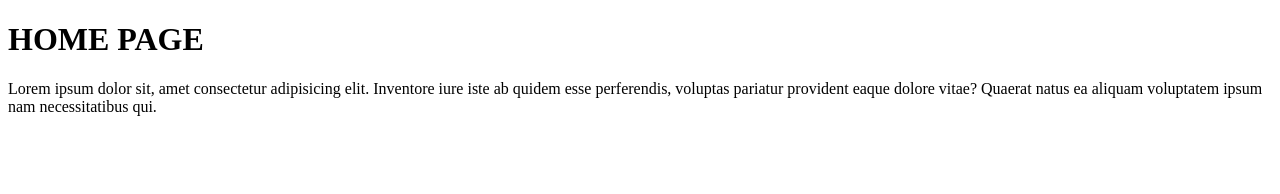
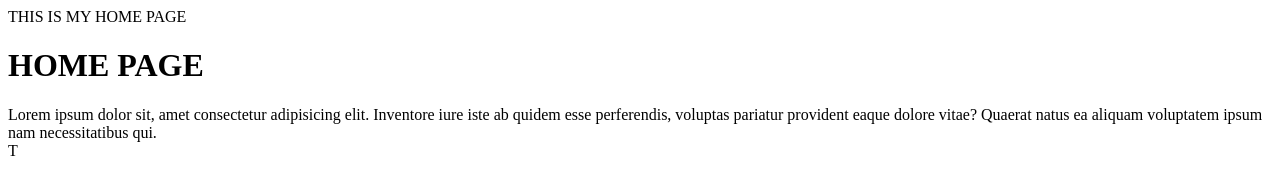
Before and after one commit to ayan2507d-afk/FEATURE-LOGIN, a plain HTML site: page FEATURE-LOGIN/INDEX.HTML in a window 1280 px wide. Drawn offline with Linux system fonts and the light colour scheme.

Commit message:
Update INDEX.HTML

```diff
--- a/FEATURE-LOGIN/INDEX.HTML
+++ b/FEATURE-LOGIN/INDEX.HTML
@@ -6,9 +6,10 @@
     <title>Document</title>
 </head>
 <body>
+THIS IS MY HOME PAGE
     <H1>
         HOME PAGE
     </H1>
     <DIV>Lorem ipsum dolor sit, amet consectetur adipisicing elit. Inventore iure iste ab quidem esse perferendis, voluptas pariatur provident eaque dolore vitae? Quaerat natus ea aliquam voluptatem ipsum nam necessitatibus qui.</DIV>
-</body>
+</body>T
 </html>
```
